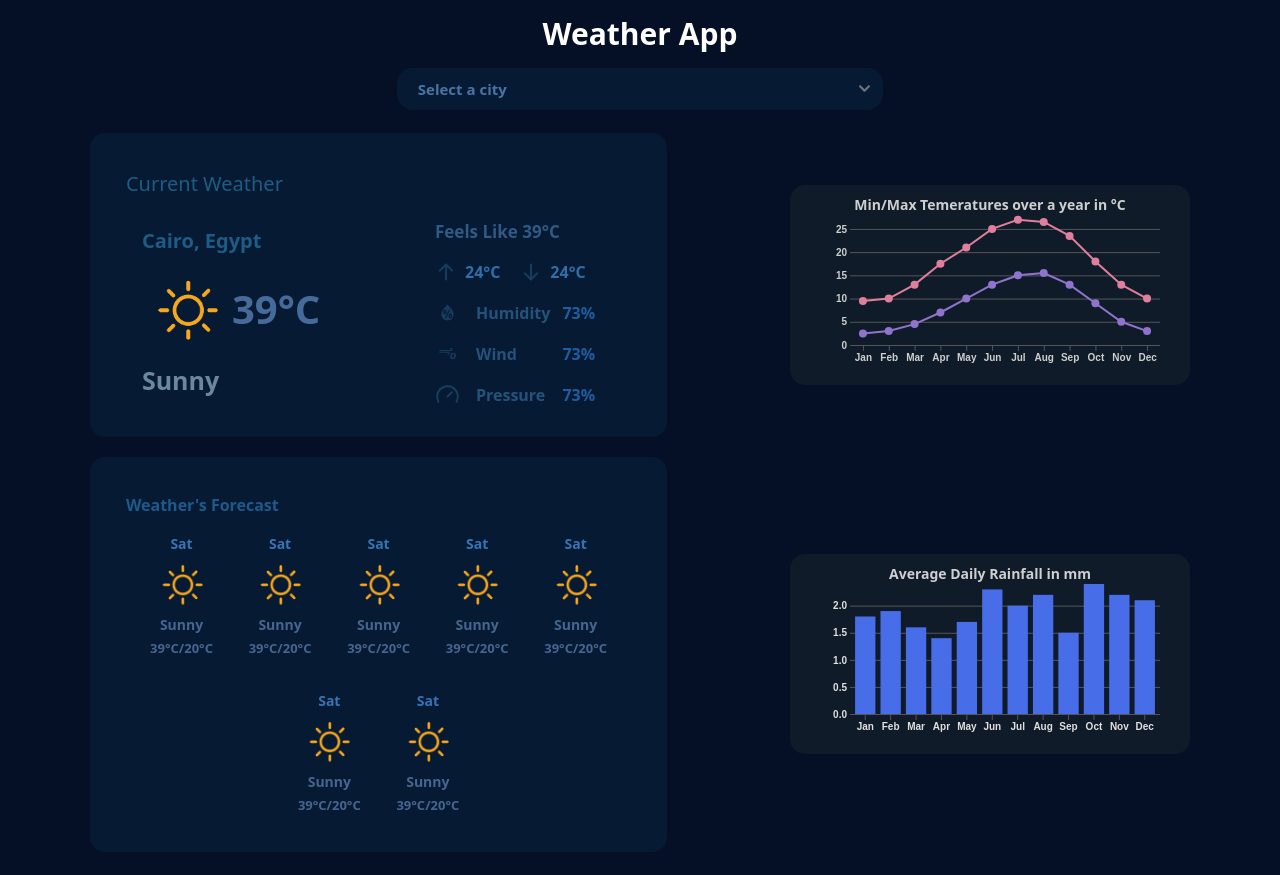
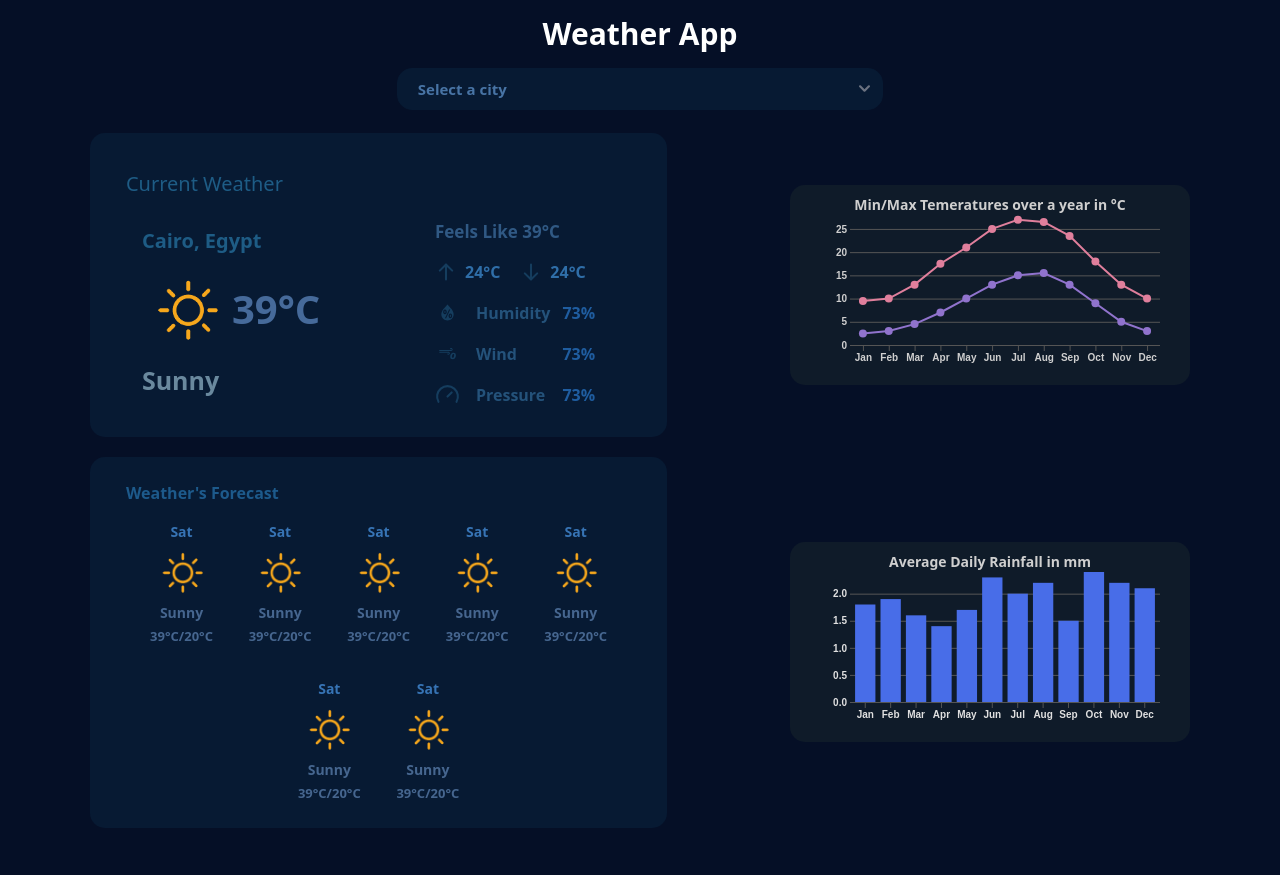
Before and after one commit to mahmoudk07/weather-app, a React (Create React App) app: page /city in a window 1280 px wide. After the commit the page ends 851 px from the top, so only its background shows below. Built offline with nearby package versions, Linux system fonts and the light colour scheme.

Commit message:
✅ add more styles

```diff
--- a/src/index.css
+++ b/src/index.css
@@ -47,7 +47,7 @@
         @apply text-[#24527a] sm:text-[16px] xs:text-[14px] font-bold
     }
     .weather-forecast-container{
-        @apply xs:w-[100%] sm:w-[100%] md:w-[85%] lg:w-[70%] xl:w-[48%] min-h-[26vh] bg-[#071a33] rounded-[15px] px-[3%] py-[3%]
+        @apply xs:w-[100%] sm:w-[100%] md:w-[85%] lg:w-[70%] xl:w-[48%] min-h-[30vh] bg-[#071a33] rounded-[15px] px-[3%] py-[2%]
     }
     .weather-forecast-header{
         @apply text-[16px] text-[#1d5a8b] font-semibold mb-4
```
